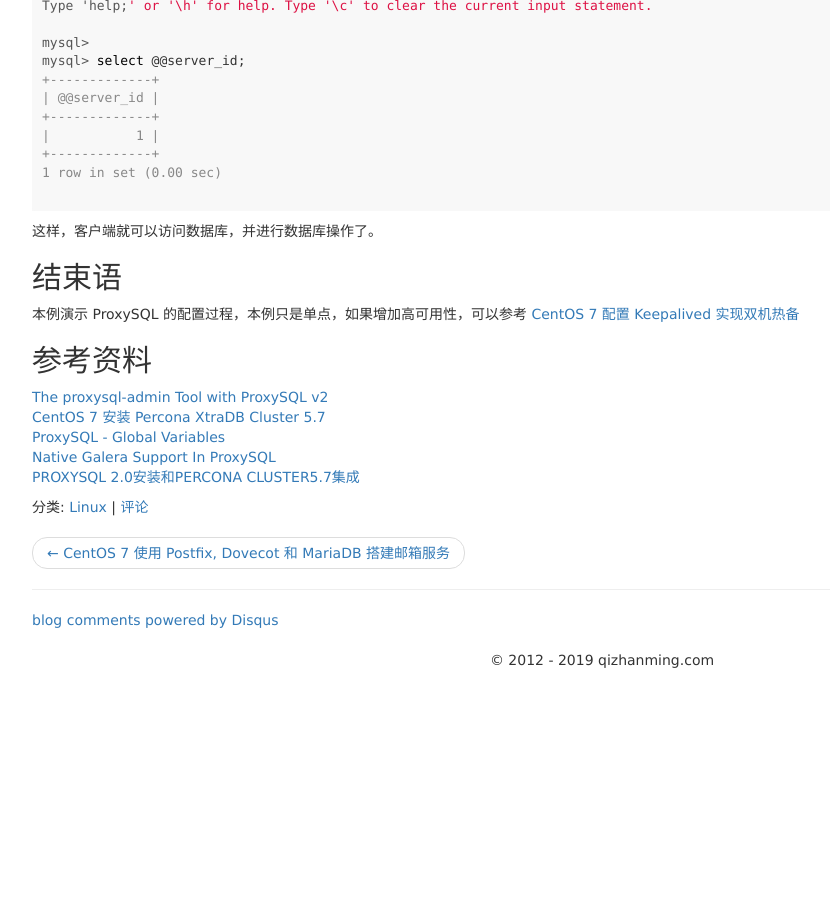
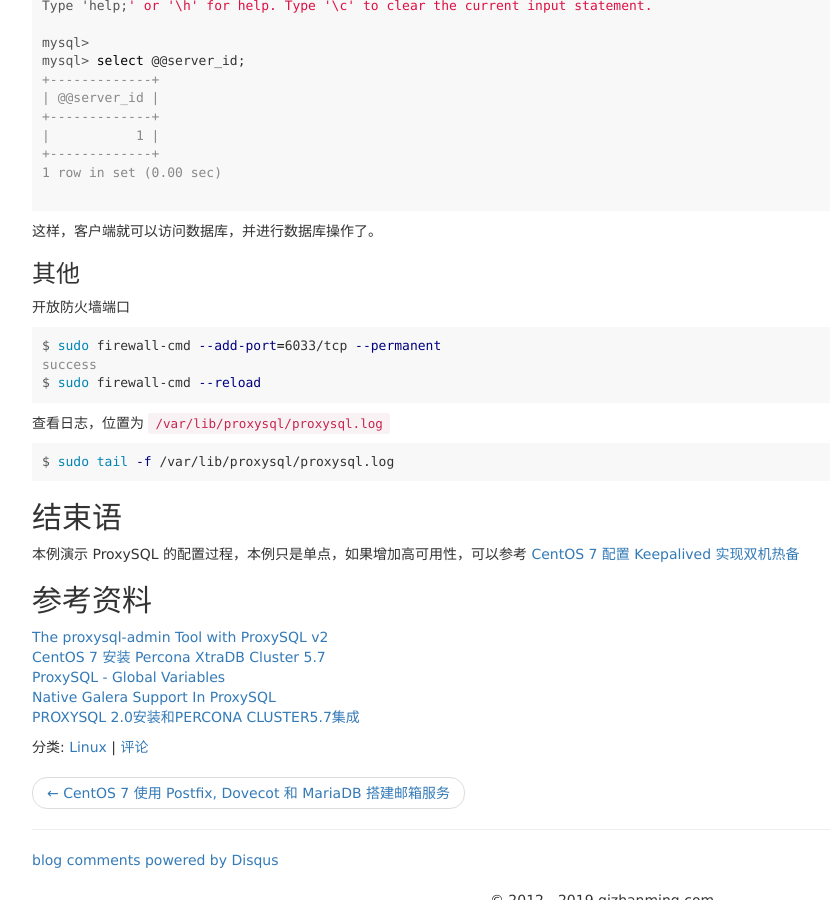
Before and after one commit to zhanming/zhanming.github.com, a Jekyll site: the page built from _posts/2019-08-22-how-to-install-and-config-proxysql-2-on-centos-7.markdown, in a window 1280 px wide and 900 px high, scrolled down 7419 px. Shown: the whole window, without its empty margins (38-868 px from the left). Built offline with Jekyll 4.4.1, drawn with Linux system fonts in a browser that asks for light colours; comment, search, counter and statistics services are not loaded; before the commit the page ends 8109 px from its top, so only the background shows below that.

Commit message:
add a description.

````diff
--- a/_posts/2019-08-22-how-to-install-and-config-proxysql-2-on-centos-7.markdown
+++ b/_posts/2019-08-22-how-to-install-and-config-proxysql-2-on-centos-7.markdown
@@ -450,6 +450,22 @@
 
 这样，客户端就可以访问数据库，并进行数据库操作了。
 
+### 其他
+
+开放防火墙端口
+
+```terminal
+$ sudo firewall-cmd --add-port=6033/tcp --permanent
+success
+$ sudo firewall-cmd --reload
+```
+
+查看日志，位置为 `/var/lib/proxysql/proxysql.log`
+
+```terminal
+$ sudo tail -f /var/lib/proxysql/proxysql.log
+```
+
 ## 结束语
 
 本例演示 ProxySQL 的配置过程，本例只是单点，如果增加高可用性，可以参考 [CentOS 7 配置 Keepalived 实现双机热备][4]
````
